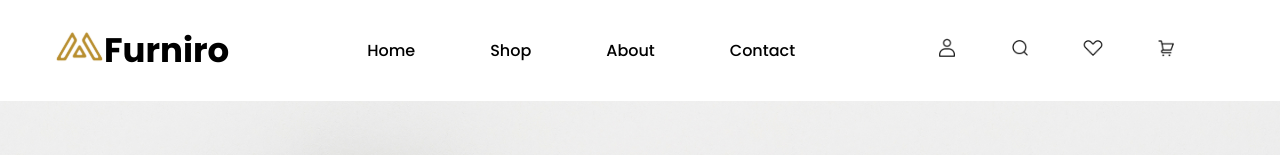
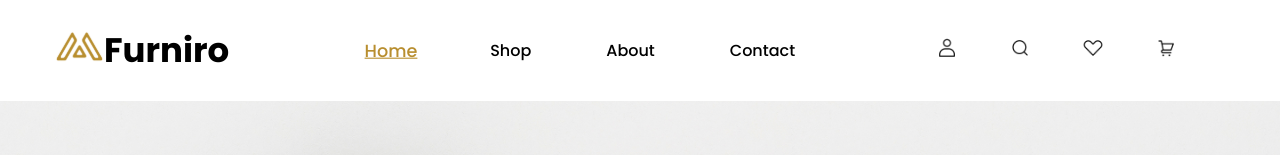
Before and after one commit to Ius221/FurniroProject, a Vue app: page / in a window 1280 px wide. Shown: the top 155 px of the page. Built offline with nearby package versions, Linux system fonts and the light colour scheme.

Commit message:
fixing the header a little

```diff
--- a/src/components/TheHeader.vue
+++ b/src/components/TheHeader.vue
@@ -7,10 +7,12 @@
       </div>
       <div class="links">
         <div class="link">
-          <router-link to="#"> Home </router-link>
-          <router-link to="#"> Shop </router-link>
-          <router-link to="#"> About </router-link>
-          <router-link to="#"> Contact </router-link>
+          <router-link to="/" :class="{ active: route.path === '/' }">Home</router-link>
+          <router-link to="/shop/page/1" :class="{ active: isActive('/shop') }">Shop</router-link>
+          <router-link to="/about" :class="{ active: route.path === '/about' }">About</router-link>
+          <router-link to="/contact" :class="{ active: route.path === '/contact' }"
+            >Contact</router-link
+          >
         </div>
       </div>
       <div class="icons">
@@ -37,6 +39,7 @@ import user from '@/assets/svg/user.png'
 import search from '@/assets/svg/search.png'
 import like from '@/assets/svg/like.png'
 import cart from '@/assets/svg/cart.png'
+import { useRoute } from 'vue-router'
 export default {
   data() {
     return {
@@ -45,7 +48,13 @@ export default {
       search,
       like,
       cart,
+      route: useRoute(),
     }
+  },
+  methods: {
+    isActive(base) {
+      return this.route.path === base || this.route.path.startsWith(base + '/')
+    },
   },
 }
 </script>
@@ -70,13 +79,20 @@ nav {
   display: flex;
   gap: 4.5rem;
 }
-a:link,
-a:visited {
+.link :deep(a) {
   color: inherit;
   text-decoration: none;
   font-size: 1.6rem;
   font-weight: 500;
   padding: 3.8rem 0;
+  transition: all 0.3s ease;
+  display: inline-block;
+}
+.link :deep(a:hover),
+.link :deep(a.active) {
+  transform: scale(1.1);
+  text-decoration: underline;
+  color: #b88e2f;
 }
 
 .ind-icon img {
```
